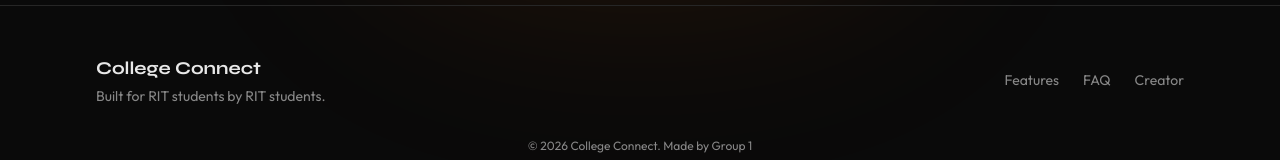
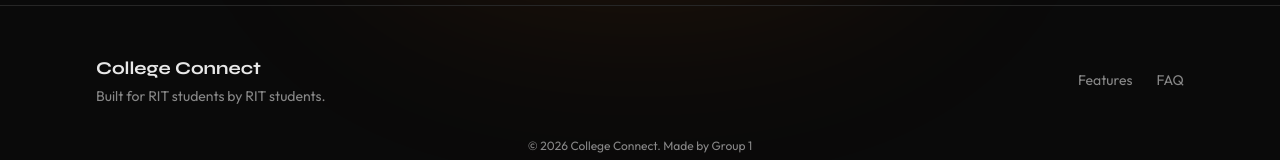
Before and after one commit to KayUmoren004/college-connect-builds, a Next.js app: page / in a window 1280 px wide. Shown: the part 3875-4035 px from the top of the page. Built offline with nearby package versions, Linux system fonts and the light colour scheme.

Commit message:
refactor: remove Creator link from footer component

```diff
--- a/components/site/footer.tsx
+++ b/components/site/footer.tsx
@@ -25,14 +25,6 @@ export function Footer() {
             <a href="#faq" className="hover:text-foreground transition-colors">
               FAQ
             </a>
-            <a
-              href={siteConfig.creator.link}
-              target="_blank"
-              rel="noopener noreferrer"
-              className="hover:text-foreground transition-colors"
-            >
-              Creator
-            </a>
           </div>
         </div>
 
```
